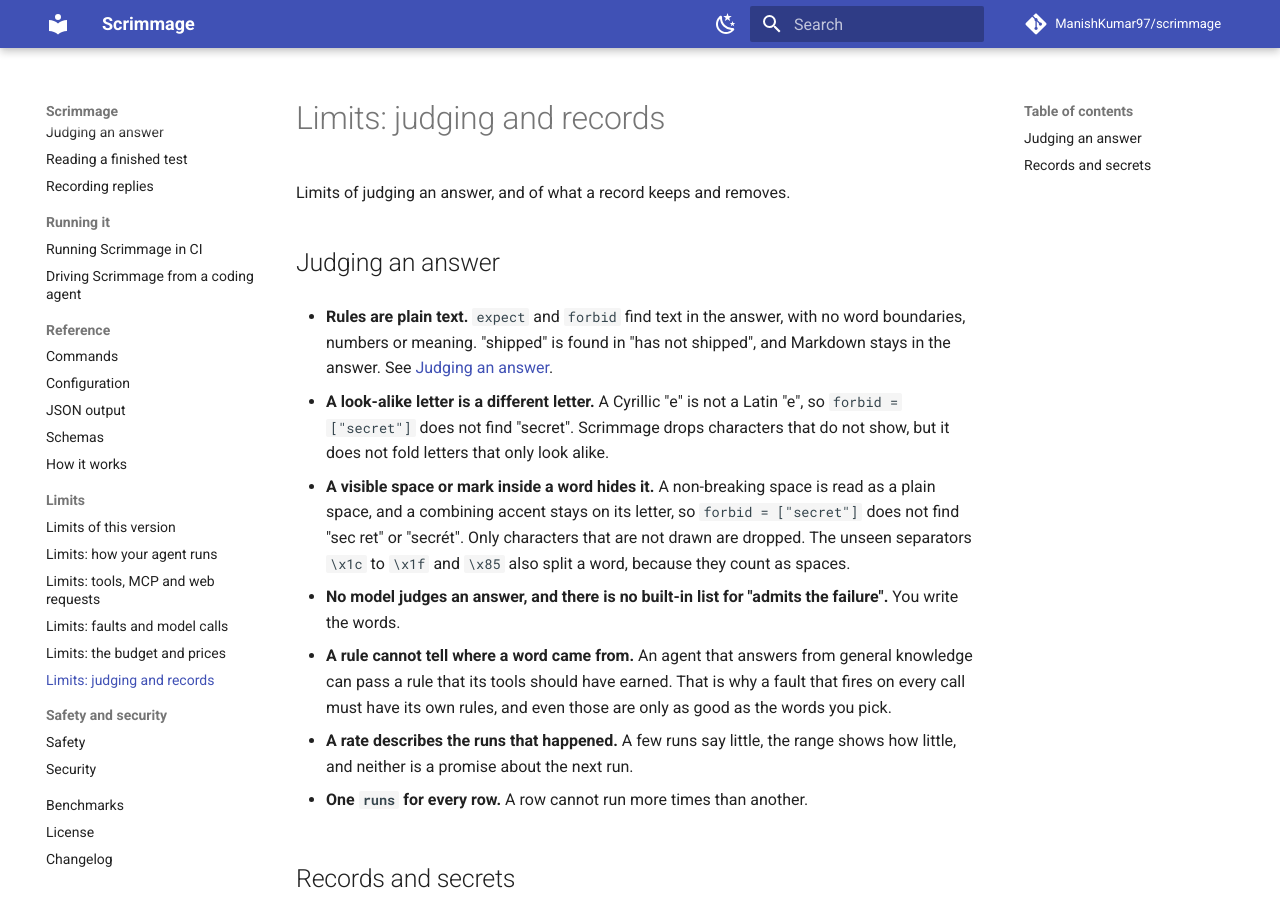
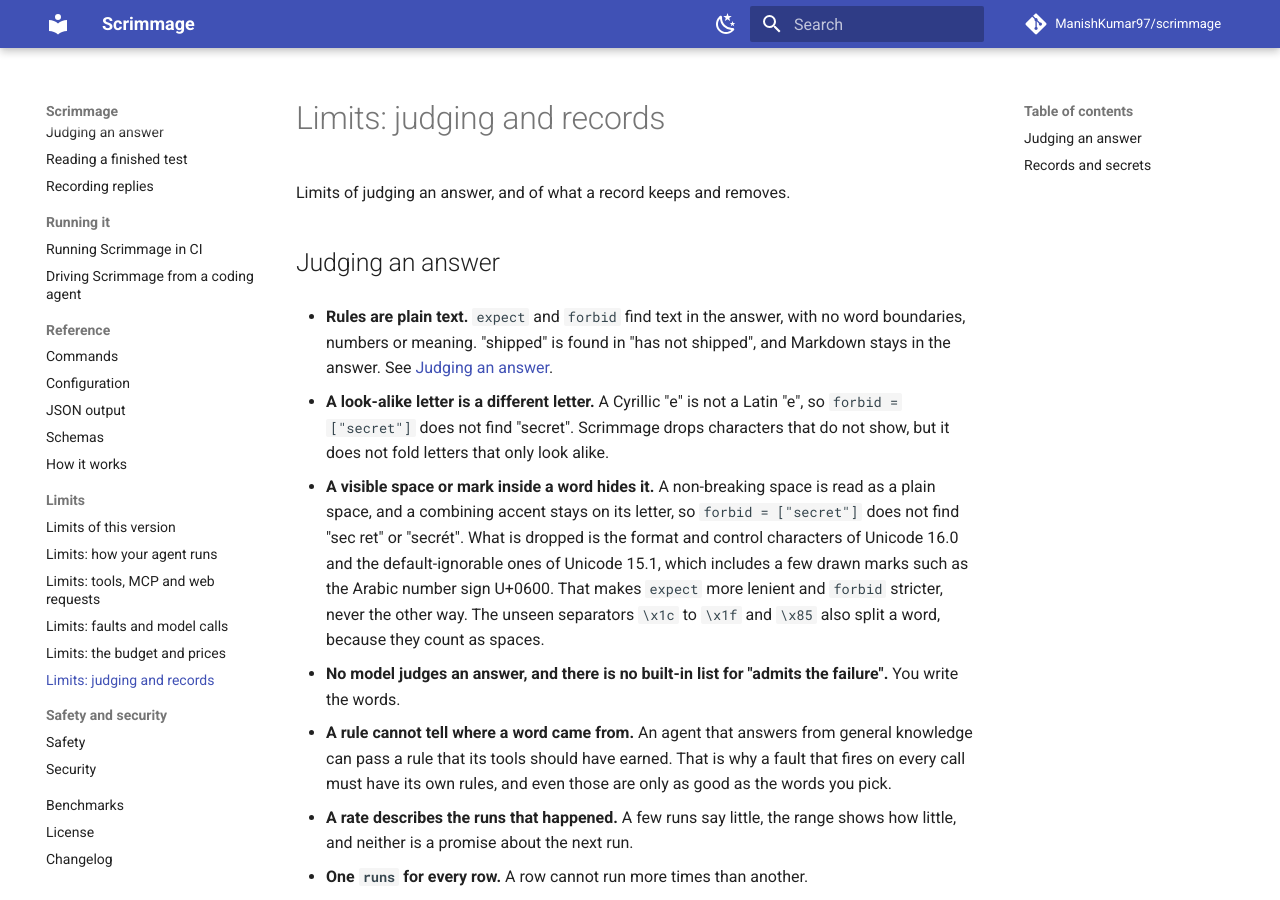
Before and after one commit to ManishKumar97/scrimmage, an MkDocs documentation site: the page built from docs/limits/judging.md, in a window 1280 px wide and 900 px high. Built offline with MkDocs 1.6.1 and Material for MkDocs 9.7.7, drawn with Linux system fonts in a browser that asks for light colours; comment, search, counter and statistics services are not loaded.

Commit message:
docs(judging): say exactly which characters are dropped

```diff
--- a/docs/limits/judging.md
+++ b/docs/limits/judging.md
@@ -12,7 +12,8 @@ Limits of judging an answer, and of what a record keeps and removes.
   Scrimmage drops characters that do not show, but it does not fold letters that only look alike.
 
 - **A visible space or mark inside a word hides it.** A non-breaking space is read as a plain space, and a combining accent stays on its letter, so `forbid = ["secret"]` does not find "sec ret" or "secrét".
-  Only characters that are not drawn are dropped.
+  What is dropped is the format and control characters of Unicode 16.0 and the default-ignorable ones of Unicode 15.1, which includes a few drawn marks such as the Arabic number sign U+0600.
+  That makes `expect` more lenient and `forbid` stricter, never the other way.
   The unseen separators `\x1c` to `\x1f` and `\x85` also split a word, because they count as spaces.
 
 - **No model judges an answer, and there is no built-in list for "admits the failure".** You write the words.
```
